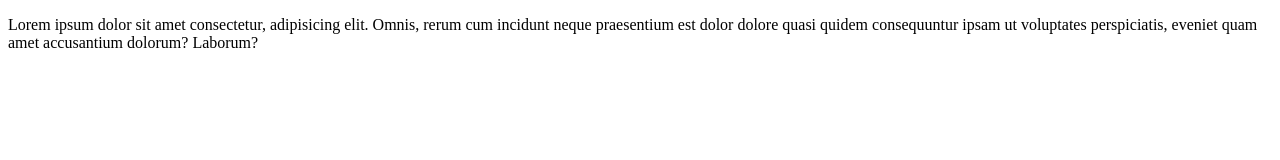
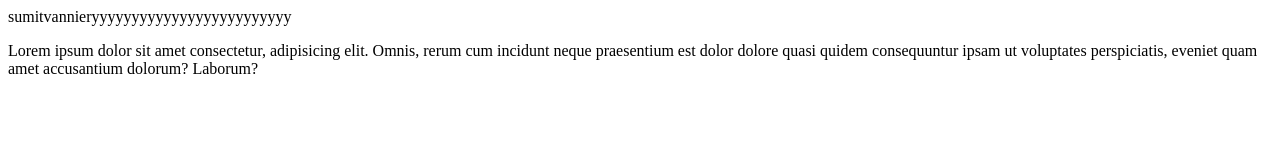
Before and after one commit to TeamEclipseD5/Team-Portfolio, a plain HTML site: page index.html in a window 1280 px wide. Drawn offline with Linux system fonts and the light colour scheme.

Commit message:
Update index.html
added name

```diff
--- a/index.html
+++ b/index.html
@@ -6,6 +6,7 @@
     <title>Document</title>
 </head>
 <body>
+    sumitvannieryyyyyyyyyyyyyyyyyyyyyyyyy
     <p>Lorem ipsum dolor sit amet consectetur, adipisicing elit. Omnis, rerum cum incidunt neque praesentium est dolor dolore quasi quidem consequuntur ipsam ut voluptates perspiciatis, eveniet quam amet accusantium dolorum? Laborum?</p>
 </body>
 </html>
```
